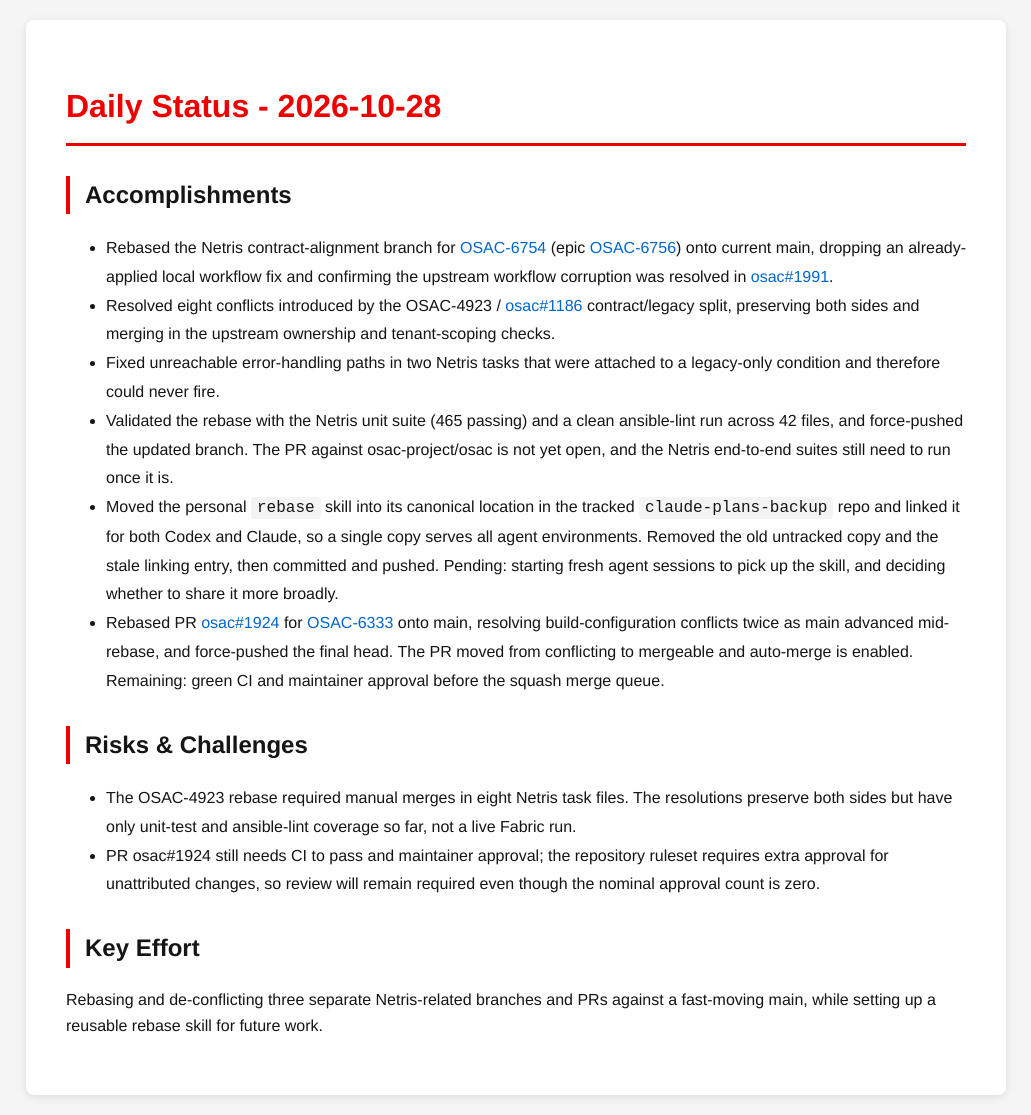
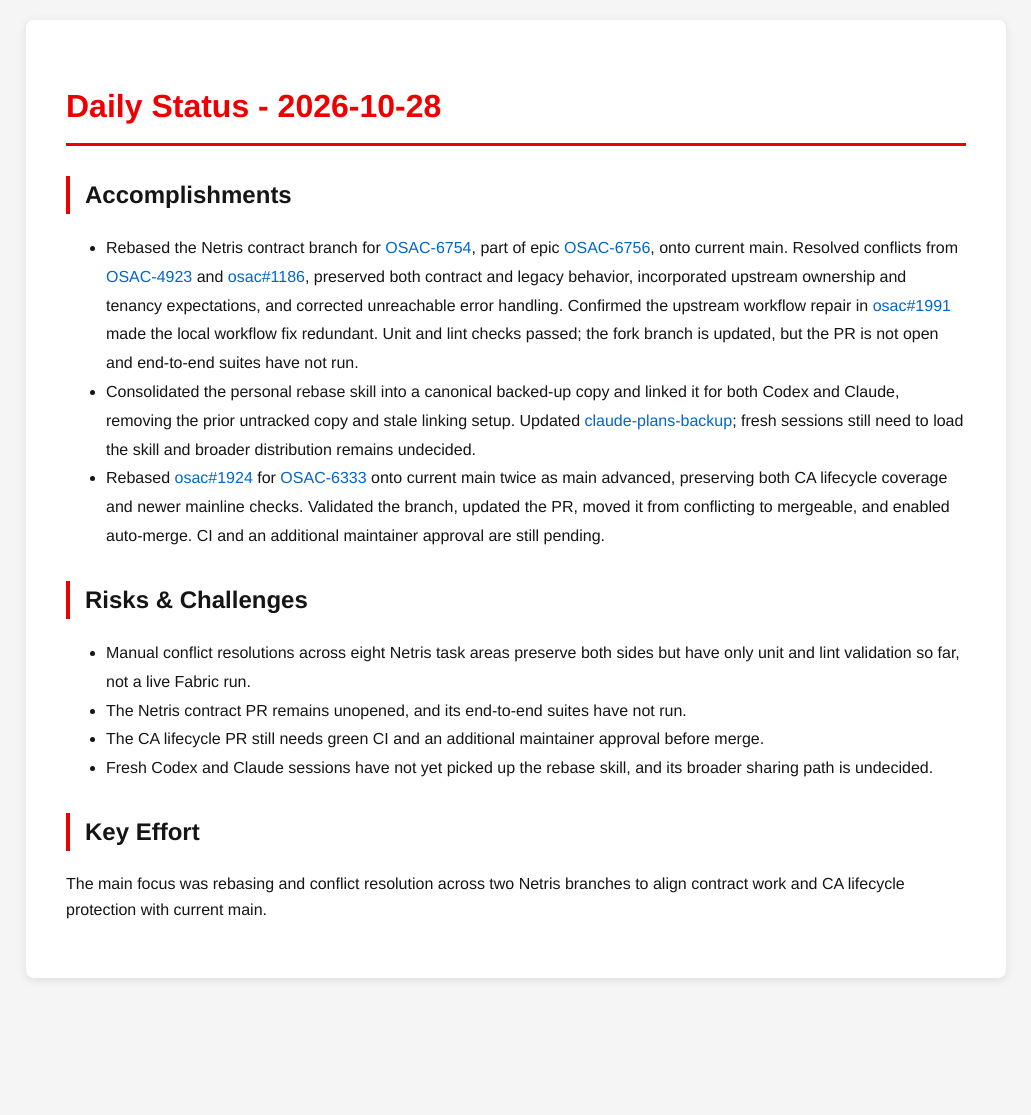
Before and after one commit to tzvatot/daily-status, a Jekyll site: the page built from 2026-10-28.md, in a window 1280 px wide. Shown: the whole page, without its empty margins (124-1155 px from the left). Built offline with Jekyll 4.4.1, drawn with Linux system fonts in a browser that asks for light colours; after the commit the page ends 998 px from its top, so only the background shows below that.

Commit message:
Daily status update - 2026-10-28

```diff
--- a/2026-10-28.md
+++ b/2026-10-28.md
@@ -7,16 +7,15 @@
 # Daily Status - 2026-10-28
 
 ## Accomplishments
-- Rebased the Netris contract-alignment branch for [OSAC-6754](https://redhat.atlassian.net/browse/OSAC-6754) (epic [OSAC-6756](https://redhat.atlassian.net/browse/OSAC-6756)) onto current main, dropping an already-applied local workflow fix and confirming the upstream workflow corruption was resolved in [osac#1991](https://github.com/osac-project/osac/pull/1991).
-- Resolved eight conflicts introduced by the OSAC-4923 / [osac#1186](https://github.com/osac-project/osac/pull/1186) contract/legacy split, preserving both sides and merging in the upstream ownership and tenant-scoping checks.
-- Fixed unreachable error-handling paths in two Netris tasks that were attached to a legacy-only condition and therefore could never fire.
-- Validated the rebase with the Netris unit suite (465 passing) and a clean ansible-lint run across 42 files, and force-pushed the updated branch. The PR against osac-project/osac is not yet open, and the Netris end-to-end suites still need to run once it is.
-- Moved the personal `rebase` skill into its canonical location in the tracked `claude-plans-backup` repo and linked it for both Codex and Claude, so a single copy serves all agent environments. Removed the old untracked copy and the stale linking entry, then committed and pushed. Pending: starting fresh agent sessions to pick up the skill, and deciding whether to share it more broadly.
-- Rebased PR [osac#1924](https://github.com/osac-project/osac/pull/1924) for [OSAC-6333](https://redhat.atlassian.net/browse/OSAC-6333) onto main, resolving build-configuration conflicts twice as main advanced mid-rebase, and force-pushed the final head. The PR moved from conflicting to mergeable and auto-merge is enabled. Remaining: green CI and maintainer approval before the squash merge queue.
+- Rebased the Netris contract branch for [OSAC-6754](https://redhat.atlassian.net/browse/OSAC-6754), part of epic [OSAC-6756](https://redhat.atlassian.net/browse/OSAC-6756), onto current main. Resolved conflicts from [OSAC-4923](https://redhat.atlassian.net/browse/OSAC-4923) and [osac#1186](https://github.com/osac-project/osac/pull/1186), preserved both contract and legacy behavior, incorporated upstream ownership and tenancy expectations, and corrected unreachable error handling. Confirmed the upstream workflow repair in [osac#1991](https://github.com/osac-project/osac/pull/1991) made the local workflow fix redundant. Unit and lint checks passed; the fork branch is updated, but the PR is not open and end-to-end suites have not run.
+- Consolidated the personal rebase skill into a canonical backed-up copy and linked it for both Codex and Claude, removing the prior untracked copy and stale linking setup. Updated [claude-plans-backup](https://github.com/tzvatot/claude-plans-backup); fresh sessions still need to load the skill and broader distribution remains undecided.
+- Rebased [osac#1924](https://github.com/osac-project/osac/pull/1924) for [OSAC-6333](https://redhat.atlassian.net/browse/OSAC-6333) onto current main twice as main advanced, preserving both CA lifecycle coverage and newer mainline checks. Validated the branch, updated the PR, moved it from conflicting to mergeable, and enabled auto-merge. CI and an additional maintainer approval are still pending.
 
 ## Risks & Challenges
-- The OSAC-4923 rebase required manual merges in eight Netris task files. The resolutions preserve both sides but have only unit-test and ansible-lint coverage so far, not a live Fabric run.
-- PR osac#1924 still needs CI to pass and maintainer approval; the repository ruleset requires extra approval for unattributed changes, so review will remain required even though the nominal approval count is zero.
+- Manual conflict resolutions across eight Netris task areas preserve both sides but have only unit and lint validation so far, not a live Fabric run.
+- The Netris contract PR remains unopened, and its end-to-end suites have not run.
+- The CA lifecycle PR still needs green CI and an additional maintainer approval before merge.
+- Fresh Codex and Claude sessions have not yet picked up the rebase skill, and its broader sharing path is undecided.
 
 ## Key Effort
-Rebasing and de-conflicting three separate Netris-related branches and PRs against a fast-moving main, while setting up a reusable rebase skill for future work.
+The main focus was rebasing and conflict resolution across two Netris branches to align contract work and CA lifecycle protection with current main.
```
